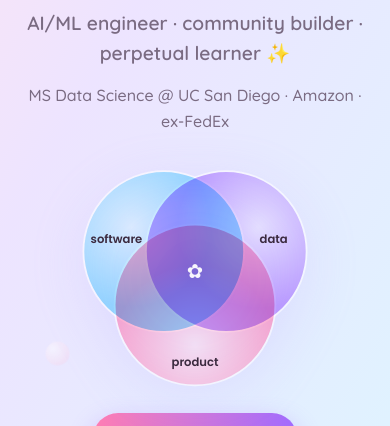
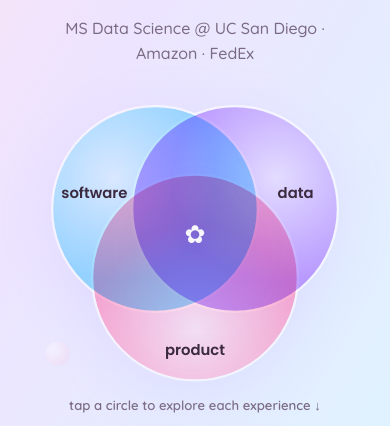
Before and after one commit to itsyaagirl/RevaKaneriPortfolio, a plain HTML site: page index.html in a window 390 px wide. Shown: the part 365-791 px from the top of the page. Drawn offline with Linux system fonts and the light colour scheme.

Commit message:
Hero: drop tagline, larger diagram, add explore note
- Remove 'AI/ML engineer · community builder' line
- Credentials: MS Data Science @ UC San Diego · Amazon · FedEx
- Diagram 400px desktop / 320px phone
- 'tap a circle to explore each experience' note; tapping scrolls to Experience

Co-Authored-By: Claude Opus 5.5 <noreply@anthropic.com>
Claude-Session: https://claude.ai/code/session_01E8ZjsiYQ7jSX8Vb1WCaXVp

```diff
--- a/index.html
+++ b/index.html
@@ -71,8 +71,7 @@
     </div>
 
     <h1 class="hero-title">hi, i'm <span class="grad">Reva</span></h1>
-    <p class="hero-sub">AI/ML engineer · community builder · perpetual learner ✨</p>
-    <p class="hero-desc">MS Data Science @ UC San Diego · Amazon · ex-FedEx</p>
+    <p class="hero-desc"><span class="nw">MS Data Science @ UC San Diego</span> · <span class="nw">Amazon · FedEx</span></p>
 
     <!-- software × data × product -->
     <div class="hero-venn" id="lens">
@@ -90,6 +89,7 @@
         <text class="v-label" x="160" y="238">product</text>
         <text class="v-star" x="160" y="140">✿</text>
       </svg>
+      <p class="venn-note">tap a circle to explore each experience ↓</p>
     </div>
 
     <div class="hero-cta">
--- a/script.js
+++ b/script.js
@@ -181,6 +181,8 @@
     });
     if (!hit.length) return;
     setLens(hit.length === 3 ? "all" : hit.join("+"), true);
+    const exp = document.getElementById("experience");
+    if (exp) setTimeout(() => exp.scrollIntoView({ behavior: "smooth", block: "start" }), 250);
   });
 
   pills.forEach((p) => p.addEventListener("click", () => setLens(p.dataset.lens, true)));
--- a/styles.css
+++ b/styles.css
@@ -119,13 +119,15 @@ em{font-style:normal;background:linear-gradient(transparent 60%,#ffd6ec 60%)}
 
 /* ---------- hero venn: software × data × product ---------- */
 .hero-venn{margin:30px auto 6px}
-.venn{display:block;width:300px;max-width:78vw;height:auto;margin:0 auto;cursor:pointer;overflow:visible;
+.venn{display:block;width:400px;max-width:86vw;height:auto;margin:0 auto;cursor:pointer;overflow:visible;
   filter:drop-shadow(0 12px 28px rgba(195,180,255,.4))}
 .v-circle{opacity:.2;mix-blend-mode:multiply;stroke:#fff;stroke-width:2;transition:opacity .35s}
 .v-circle.on{opacity:.6}
 .venn:hover .v-circle{opacity:.28}.venn:hover .v-circle.on{opacity:.7}
 .v-label{font-family:'Poppins',sans-serif;font-weight:600;font-size:13px;fill:var(--ink);text-anchor:middle;pointer-events:none}
 .v-star{font-size:22px;fill:#fff;text-anchor:middle;pointer-events:none;opacity:.95}
+
+.venn-note{font-size:.82rem;font-weight:600;color:var(--muted);margin-top:10px}
 
 /* matching work highlight */
 .tl-card,.card{position:relative}
@@ -186,7 +188,7 @@ em{font-style:normal;background:linear-gradient(transparent 60%,#ffd6ec 60%)}
   .stat-row{gap:26px}
 }
 @media(max-width:600px){
-  .venn{width:250px}
+  .venn{width:320px}
 }
 
 @media(max-width:960px){
@@ -195,3 +197,4 @@ em{font-style:normal;background:linear-gradient(transparent 60%,#ffd6ec 60%)}
   .nav-links{gap:14px;font-size:.88rem;overflow-x:auto;white-space:nowrap;scrollbar-width:none;padding:4px 0}
   .nav-links::-webkit-scrollbar{display:none}
 }
+.nw{white-space:nowrap}
```
